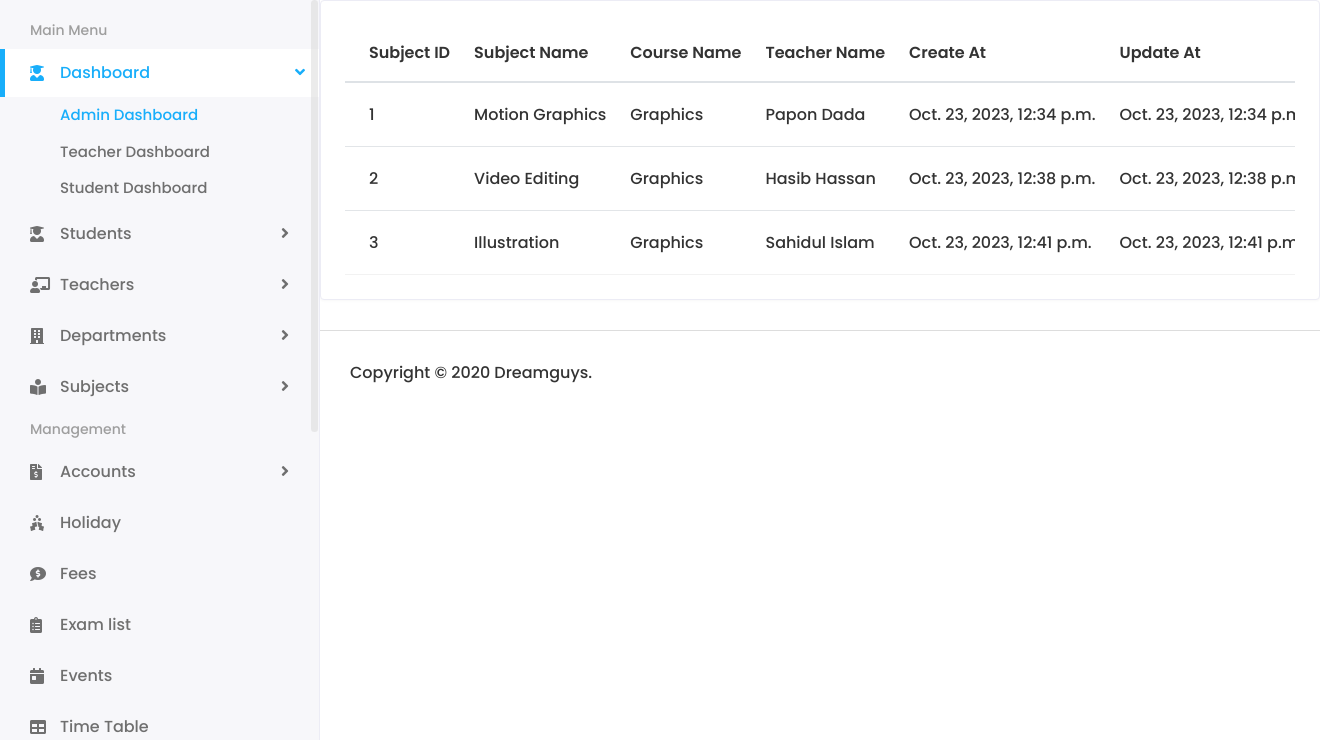
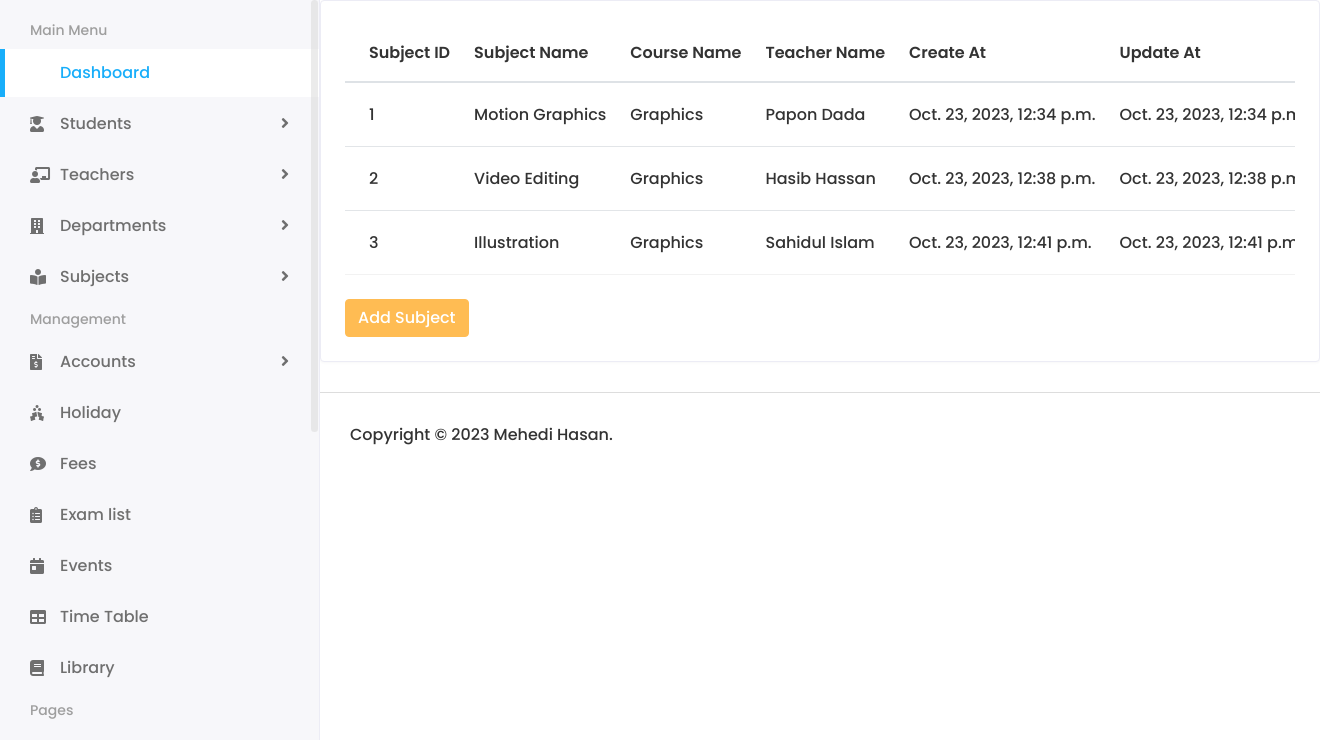
Before and after one commit to mehedi-hasans/preSkool-management-system, a Django app: page /subject/myAdmin/subject/subjectlist in a window 1320 px wide; the page is wider, and only the part inside the window is pictured. Shown: the part 60-800 px from the top of that part. Run offline with Django 4.2, Linux system fonts and the light colour scheme; data comes from the database, SQL or seed files in the repository; both versions use the stored data as it was after the commit; some libraries are stand-ins or nearby versions.

Commit message:
Project Customization, dynamic title, page link up

```diff
--- a/templates/Departments/addDepartment.html
+++ b/templates/Departments/addDepartment.html
@@ -1,5 +1,5 @@
 {% extends 'base.html' %}
-
+{% block title %}PreSkool - Add Department{% endblock title %}
 {% block content %}
 <div class="row">
     <div class="col-sm-12">
@@ -20,6 +20,7 @@
                    </div>
                    <div class="col-12">
                       <button type="submit" class="btn btn-primary">Add Department</button>
+                      <a class="btn btn-primary" href="{% url "departmentList" %}">Department List</a>
                    </div>
                    <div class="col-12">
                      {% include 'includes/massage.html' %}
--- a/templates/Departments/departmentList.html
+++ b/templates/Departments/departmentList.html
@@ -1,5 +1,5 @@
 {% extends 'base.html' %}
-
+{% block title %}PreSkool - Department List{% endblock title %}
 {% block content %}
 
 <div class="row">
@@ -41,6 +41,7 @@
                    </tbody>
                 </table>
              </div>
+             <a class="btn btn-primary" href="{% url "addDepartment" %}">Add Department</a>
           </div>
        </div>
     </div>
--- a/templates/Students/addStudent.html
+++ b/templates/Students/addStudent.html
@@ -1,5 +1,5 @@
 {% extends 'base.html' %}
-
+{% block title %}PreSkool - Add Student{% endblock title %}
 
 {% block content %}
 <div class="row">
@@ -96,7 +96,10 @@
 
                    <div class="col-12">
                       <button type="submit" class="btn btn-primary">Add Student</button>
+                      <a class="btn btn-primary" href="{% url "studentList" %}">Student List</a>
                    </div>
+                   <br>
+                   <br>
                    <div class="col-12">
                      {% include "includes/massage.html" %}
                   </div>
--- a/templates/Students/editStudent.html
+++ b/templates/Students/editStudent.html
@@ -1,6 +1,6 @@
 {% extends 'base.html' %}
 
-
+{% block title %}PreSkool - Student Edit{% endblock title %}
 {% block content %}
 <div class="row">
     <div class="col-sm-12">
--- a/templates/Subjects/addSubject.html
+++ b/templates/Subjects/addSubject.html
@@ -1,5 +1,5 @@
 {% extends 'base.html' %}
-
+{% block title %}PreSkool - Add Subject{% endblock title %}
 {% block content %}
 <div class="row">
     <div class="col-sm-12">
@@ -53,6 +53,7 @@
 
                    <div class="col-12">
                       <button type="submit" class="btn btn-primary">Add Subject</button>
+                      <a class="btn btn-primary" href="{% url "subjectList" %}">Subject List</a>
                    </div>
                    <div class="col-12">
                      {% include 'includes/massage.html' %}
--- a/templates/Subjects/subjectList.html
+++ b/templates/Subjects/subjectList.html
@@ -1,5 +1,5 @@
 {% extends 'base.html' %}
-
+{% block title %}PreSkool - Subject List{% endblock title %}
 {% block content %}
 
 <div class="row">
@@ -45,7 +45,8 @@
                      {% endfor %}
                   </tbody>
                </table>
-            </div>
+            </div> <br>
+            <a class="btn btn-primary" href="{% url "addSubject" %}">Add Subject</a>
          </div>
       </div>
    </div>
--- a/templates/Teachers/addTeacher.html
+++ b/templates/Teachers/addTeacher.html
@@ -1,5 +1,5 @@
 {% extends 'base.html' %}
-
+{% block title %}PreSkool - Add Teacher{% endblock title %}
 {% block content %}
 <div class="row">
     <div class="col-sm-12">
@@ -96,6 +96,7 @@
 
                    <div class="col-12">
                       <button type="submit" class="btn btn-primary">Add Teacher</button>
+                      <a class="btn btn-primary" href="{% url "teacherList" %}">Teacher List</a>
                    </div>
                    <div class="col-12">
                      {% include 'includes/massage.html' %}
--- a/templates/Teachers/teacherList.html
+++ b/templates/Teachers/teacherList.html
@@ -1,5 +1,5 @@
 {% extends 'base.html' %}
-
+{% block title %}PreSkool - Teacher List{% endblock title %}
 {% block content %}
 
 <div class="row">
@@ -50,6 +50,7 @@
                    </tbody>
                 </table>
              </div>
+             <a class="btn btn-primary" href="{% url "addTeacher" %}">Add Teacher</a>
           </div>
        </div>
     </div>
--- a/templates/base.html
+++ b/templates/base.html
@@ -7,7 +7,7 @@
    <head>
       <meta charset="utf-8">
       <meta name="viewport" content="width=device-width, initial-scale=1.0, user-scalable=0">
-      <title>Preskool - Dashboard</title>
+      <title>{% block title %}{% endblock title %}</title>
       <link rel="shortcut icon" href=" {% static 'assets/img/favicon.png' %} ">
       <link rel="stylesheet" href="https://fonts.googleapis.com/css2?family=Poppins:ital,wght@0,500;0,600;0,700;1,400&amp;display=swap">
       <link rel="stylesheet" href=" {% static 'assets/plugins/bootstrap/css/bootstrap.min.css' %} ">
--- a/templates/includes/footer.html
+++ b/templates/includes/footer.html
@@ -1,5 +1,5 @@
 {% load static %}
 
 <footer>
-    <p>Copyright © 2020 Dreamguys.</p>
+    <p>Copyright © 2023 Mehedi Hasan.</p>
  </footer>
--- a/templates/includes/sidebar.html
+++ b/templates/includes/sidebar.html
@@ -7,13 +7,8 @@
             <li class="menu-title">
                <span>Main Menu</span>
             </li>
-            <li class="submenu active">
-               <a href="#"><i class="fas fa-user-graduate"></i> <span> Dashboard</span> <span class="menu-arrow"></span></a>
-               <ul>
-                  <li><a href="index.html" class="active">Admin Dashboard</a></li>
-                  <li><a href="teacher-dashboard.html">Teacher Dashboard</a></li>
-                  <li><a href="student-dashboard.html">Student Dashboard</a></li>
-               </ul>
+            <li class="active">
+               <a href="{% url 'adminPage' %}"><i class="fas fa-user-house"></i> <span> Dashboard</span></span></a>
             </li>
             <li class="submenu">
                <a href="#"><i class="fas fa-user-graduate"></i> <span> Students</span> <span class="menu-arrow"></span></a>
--- a/templates/myAdmin/adminhome.html
+++ b/templates/myAdmin/adminhome.html
@@ -1,4 +1,5 @@
 {% extends 'base.html' %}
+{% block title %}PreSkool - Dashboard{% endblock title %}
 {% block content %}
 
 <div class="page-header">
--- a/templates/signup.html
+++ b/templates/signup.html
@@ -7,7 +7,7 @@
 
 
 <head>
-    <title>Creative Coders - Register</title>
+    <title>PreSkool - Register</title>
 
     <style>
         .container {
```
Also changed, not shown: templates/Students/studentList.html (+7 -2 lines), db.sqlite3, media/profile_pic/siyam_b08zc7q.jpg (added), media/profile_pic/taskin_xt25L6n.jpeg (added), templates/Staff/staffhome.html (deleted).
